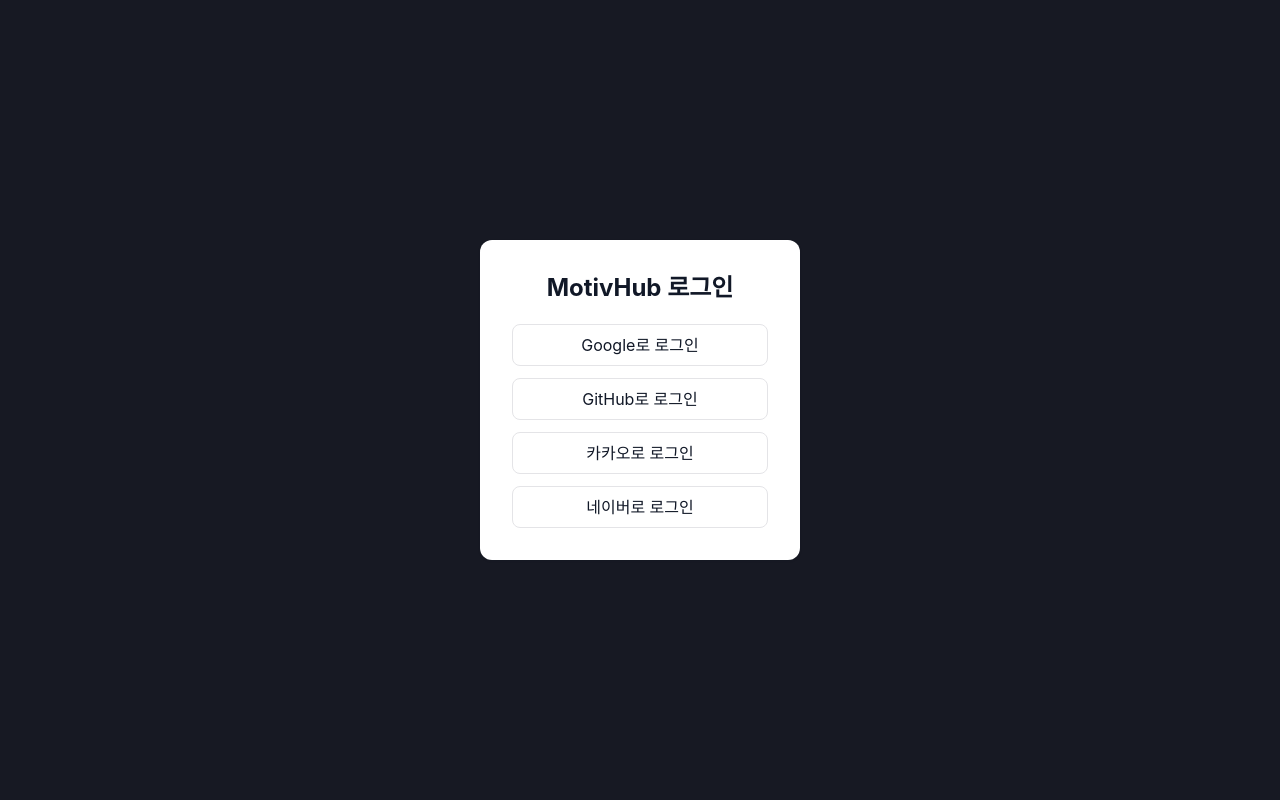
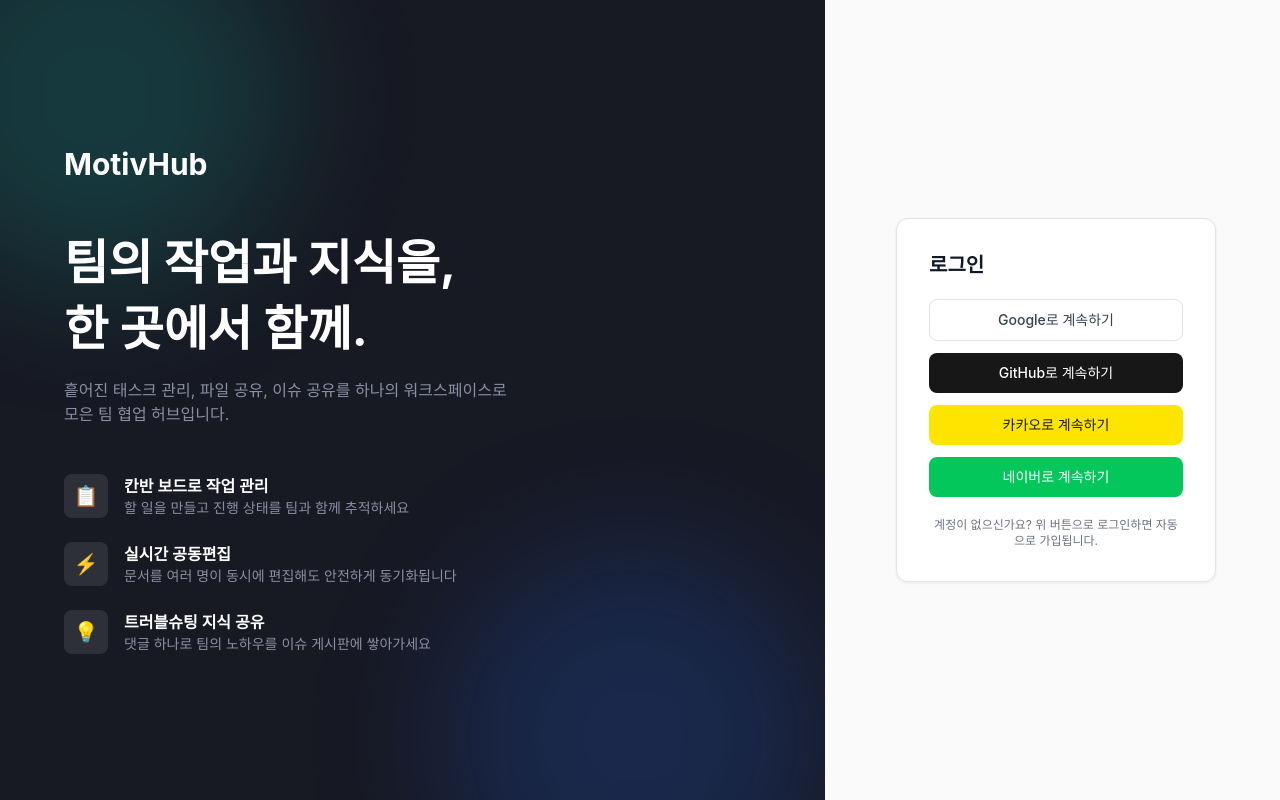
Before and after one commit to parksamryeong/MotivHub_FE, a React (Vite) app: page /login in a window 1280 px wide. Built offline with nearby package versions, Linux system fonts and the light colour scheme; no server answers; a web font is replaced by a local one.

Commit message:
refactor: 로그인 화면 UI 수정

```diff
--- a/src/features/auth/LoginPage.tsx
+++ b/src/features/auth/LoginPage.tsx
@@ -2,11 +2,37 @@
 import { oauthAuthorizeUrl } from '../../api/auth'
 import type { OAuthProvider } from '../../api/types'
 
-const PROVIDERS: { id: OAuthProvider; label: string }[] = [
-  { id: 'google', label: 'Google로 로그인' },
-  { id: 'github', label: 'GitHub로 로그인' },
-  { id: 'kakao', label: '카카오로 로그인' },
-  { id: 'naver', label: '네이버로 로그인' },
+const PROVIDERS: {
+  id: OAuthProvider
+  label: string
+  className: string
+}[] = [
+  {
+    id: 'google',
+    label: 'Google로 계속하기',
+    className: 'border border-card-border bg-white text-gray-700 hover:bg-gray-50',
+  },
+  {
+    id: 'github',
+    label: 'GitHub로 계속하기',
+    className: 'bg-[#181717] text-white hover:bg-[#181717]/90',
+  },
+  {
+    id: 'kakao',
+    label: '카카오로 계속하기',
+    className: 'bg-[#FEE500] text-[#191919] hover:bg-[#FEE500]/90',
+  },
+  {
+    id: 'naver',
+    label: '네이버로 계속하기',
+    className: 'bg-[#03C75A] text-white hover:bg-[#03C75A]/90',
+  },
+]
+
+const FEATURES = [
+  { icon: '📋', title: '칸반 보드로 작업 관리', desc: '할 일을 만들고 진행 상태를 팀과 함께 추적하세요' },
+  { icon: '⚡', title: '실시간 공동편집', desc: '문서를 여러 명이 동시에 편집해도 안전하게 동기화됩니다' },
+  { icon: '💡', title: '트러블슈팅 지식 공유', desc: '댓글 하나로 팀의 노하우를 이슈 게시판에 쌓아가세요' },
 ]
 
 export function LoginPage(): ReactElement {
@@ -15,19 +41,66 @@
   }
 
   return (
-    <div className="flex min-h-screen flex-col items-center justify-center gap-3 bg-sidebar">
-      <div className="flex w-80 flex-col items-center gap-3 rounded-xl bg-card-bg p-8 shadow-card">
-        <h1 className="mb-2 text-2xl font-bold text-text-primary">MotivHub 로그인</h1>
+    <div className="flex min-h-screen bg-sidebar">
+      <div className="relative hidden flex-col justify-center overflow-hidden px-16 py-12 md:flex md:flex-[1.9]">
+        <div className="pointer-events-none absolute -left-24 -top-24 h-96 w-96 rounded-full bg-accent/20 blur-3xl" />
+        <div className="pointer-events-none absolute -bottom-32 right-0 h-96 w-96 rounded-full bg-action/20 blur-3xl" />
+
+        <div className="relative flex max-w-xl flex-col gap-12">
+          <span className="text-3xl font-bold text-white">MotivHub</span>
+
+          <div className="flex flex-col gap-4">
+            <h1 className="text-5xl font-bold leading-snug text-white">
+              팀의 작업과 지식을,
+              <br />
+              한 곳에서 함께.
+            </h1>
+            <p className="max-w-md text-base text-sidebar-muted">
+              흩어진 태스크 관리, 파일 공유, 이슈 공유를 하나의 워크스페이스로 모은 팀 협업
+              허브입니다.
+            </p>
+          </div>
+
+          <div className="flex flex-col gap-6">
+            {FEATURES.map((feature) => (
+              <div key={feature.title} className="flex items-start gap-4">
+                <span className="flex h-11 w-11 flex-shrink-0 items-center justify-center rounded-lg bg-white/10 text-xl">
+                  {feature.icon}
+                </span>
+                <div>
+                  <p className="text-base font-semibold text-white">{feature.title}</p>
+                  <p className="text-sm text-sidebar-muted">{feature.desc}</p>
+                </div>
+              </div>
+            ))}
+          </div>
+        </div>
+      </div>
+
+      <div className="flex flex-1 items-center justify-center bg-content-bg px-6 py-12 md:justify-end md:pr-16">
+        <div className="flex w-80 flex-col gap-3 rounded-xl border border-card-border bg-card-bg p-8 shadow-card">
+          <div className="mb-2 flex flex-col gap-1 md:hidden">
+            <span className="text-xl font-bold text-text-primary">MotivHub</span>
+            <p className="text-sm text-text-secondary">팀의 작업과 지식을 한 곳에서 함께</p>
+          </div>
+
+          <h2 className="mb-2 text-xl font-bold text-text-primary">로그인</h2>
+
           {PROVIDERS.map((provider) => (
             <button
               key={provider.id}
               type="button"
               onClick={() => handleLogin(provider.id)}
-            className="w-full rounded-lg border border-card-border px-4 py-2 text-text-primary hover:bg-content-bg"
+              className={`w-full rounded-lg px-4 py-2.5 text-sm font-medium transition-colors ${provider.className}`}
             >
               {provider.label}
             </button>
           ))}
+
+          <p className="mt-2 text-center text-xs text-text-secondary">
+            계정이 없으신가요? 위 버튼으로 로그인하면 자동으로 가입됩니다.
+          </p>
+        </div>
       </div>
     </div>
   )
```
Lines whose indentation alone changed are shown as unchanged.
